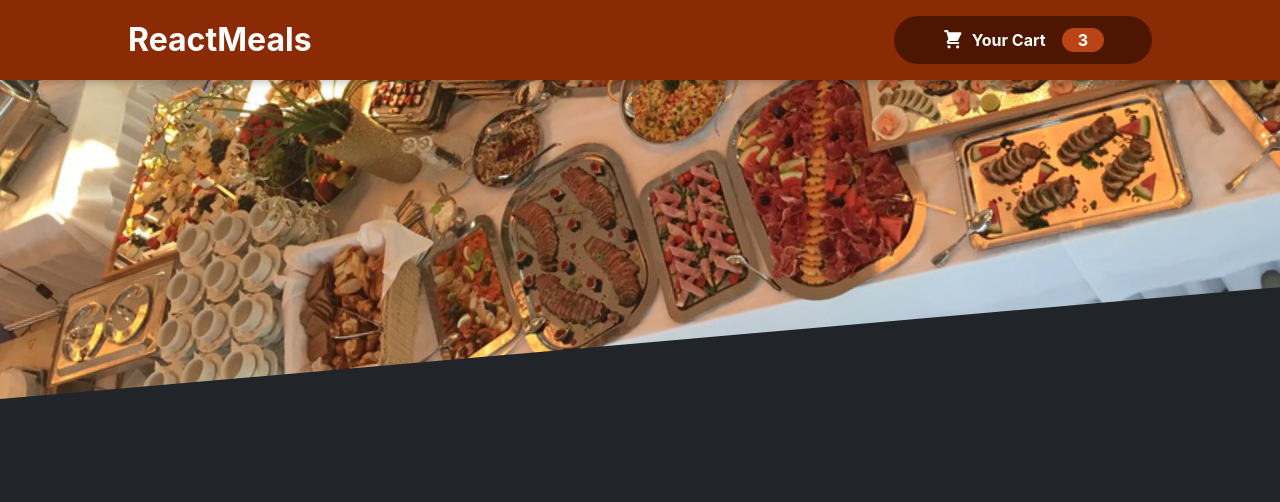
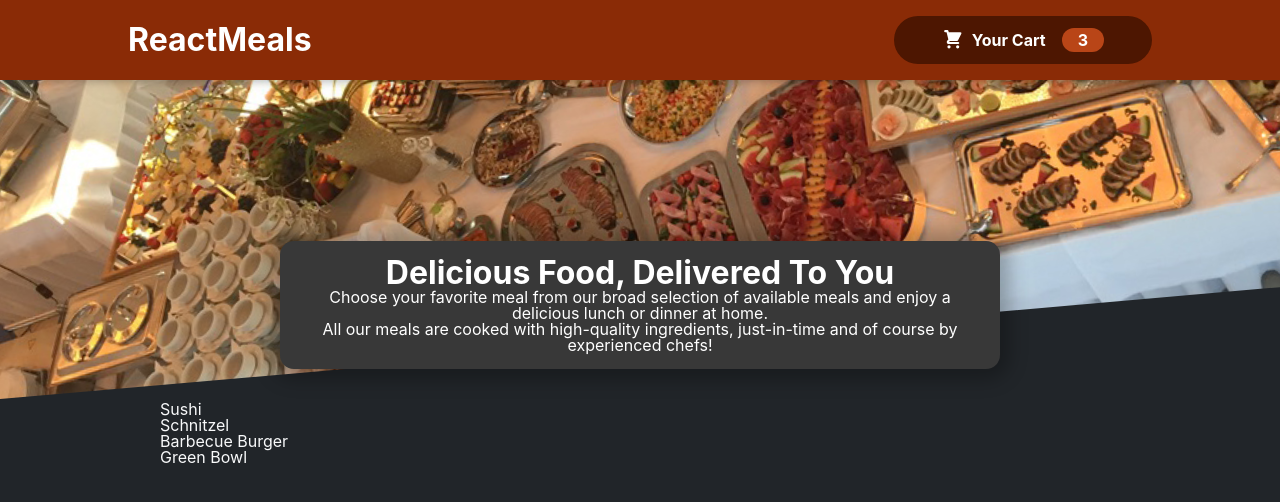
Before and after one commit to ali-mashayekhi/course-project-react-food-ordering-app, a React (Create React App) app: page / in a window 1280 px wide. Shown: the top 502 px of the page. Built offline with nearby package versions, Linux system fonts and the light colour scheme; a web font is replaced by a local one.

Commit message:
meals componnent updated

```diff
--- a/src/App.js
+++ b/src/App.js
@@ -1,10 +1,14 @@
 import { Fragment } from "react";
 import Header from "./components/Layout/Header";
+import Meals from "./components/Meals/Meals";
 
 function App() {
   return (
     <Fragment>
       <Header />
+      <main>
+        <Meals />
+      </main>
     </Fragment>
   );
 }
--- a/src/components/Layout/HeaderCartButton.js
+++ b/src/components/Layout/HeaderCartButton.js
@@ -15,5 +15,3 @@
 }
 
 export default HeaderCartButton;
-
-// Go to main branch and check scale function for transforming button
--- /dev/null
+++ b/src/components/Meals/AvailableMeals.js
@@ -0,0 +1,40 @@
+import styles from "./AvailableMeals.module.css";
+
+function AvailableMeals() {
+  const mealsList = DUMMY_MEALS.map((meal) => <li>{meal.name}</li>);
+
+  return (
+    <section className={styles.meals}>
+      <ul>{mealsList}</ul>
+    </section>
+  );
+}
+
+export default AvailableMeals;
+
+const DUMMY_MEALS = [
+  {
+    id: "m1",
+    name: "Sushi",
+    description: "Finest fish and veggies",
+    price: 22.99,
+  },
+  {
+    id: "m2",
+    name: "Schnitzel",
+    description: "A german specialty!",
+    price: 16.5,
+  },
+  {
+    id: "m3",
+    name: "Barbecue Burger",
+    description: "American, raw, meaty",
+    price: 12.99,
+  },
+  {
+    id: "m4",
+    name: "Green Bowl",
+    description: "Healthy...and green...",
+    price: 18.99,
+  },
+];
--- /dev/null
+++ b/src/components/Meals/AvailableMeals.module.css
@@ -0,0 +1,24 @@
+.meals {
+  max-width: 60rem;
+  width: 90%;
+  margin: 2rem auto;
+  animation: meals-appear 1s ease-out forwards;
+}
+
+.meals ul {
+  list-style: none;
+  margin: 0;
+  padding: 0;
+}
+
+@keyframes meals-appear {
+  from {
+    opacity: 0;
+    transform: translateY(3rem);
+  }
+
+  to {
+    opacity: 1;
+    transform: translateY(0);
+  }
+}
--- /dev/null
+++ b/src/components/Meals/MealSummery.js
@@ -0,0 +1,19 @@
+import styles from "./MealsSummery.module.css";
+
+function MealsSummery() {
+  return (
+    <section className={styles.summary}>
+      <h2>Delicious Food, Delivered To You</h2>
+      <p>
+        Choose your favorite meal from our broad selection of available meals
+        and enjoy a delicious lunch or dinner at home.
+      </p>
+      <p>
+        All our meals are cooked with high-quality ingredients, just-in-time and
+        of course by experienced chefs!
+      </p>
+    </section>
+  );
+}
+
+export default MealsSummery;
--- /dev/null
+++ b/src/components/Meals/Meals.js
@@ -0,0 +1,14 @@
+import { Fragment } from "react";
+import AvailableMeals from "./AvailableMeals";
+import MealsSummery from "./MealSummery";
+
+function Meals() {
+  return (
+    <Fragment>
+      <MealsSummery />
+      <AvailableMeals />
+    </Fragment>
+  );
+}
+
+export default Meals;
--- /dev/null
+++ b/src/components/Meals/MealsSummery.module.css
@@ -0,0 +1,18 @@
+.summary {
+  text-align: center;
+  max-width: 45rem;
+  width: 90%;
+  margin: auto;
+  margin-top: -10rem;
+  position: relative;
+  background-color: #383838;
+  color: white;
+  border-radius: 14px;
+  padding: 1rem;
+  box-shadow: 0 1px 18px 10px rgba(0, 0, 0, 0.25);
+}
+
+.summary h2 {
+  font-size: 2rem;
+  margin-top: 0;
+}
```
